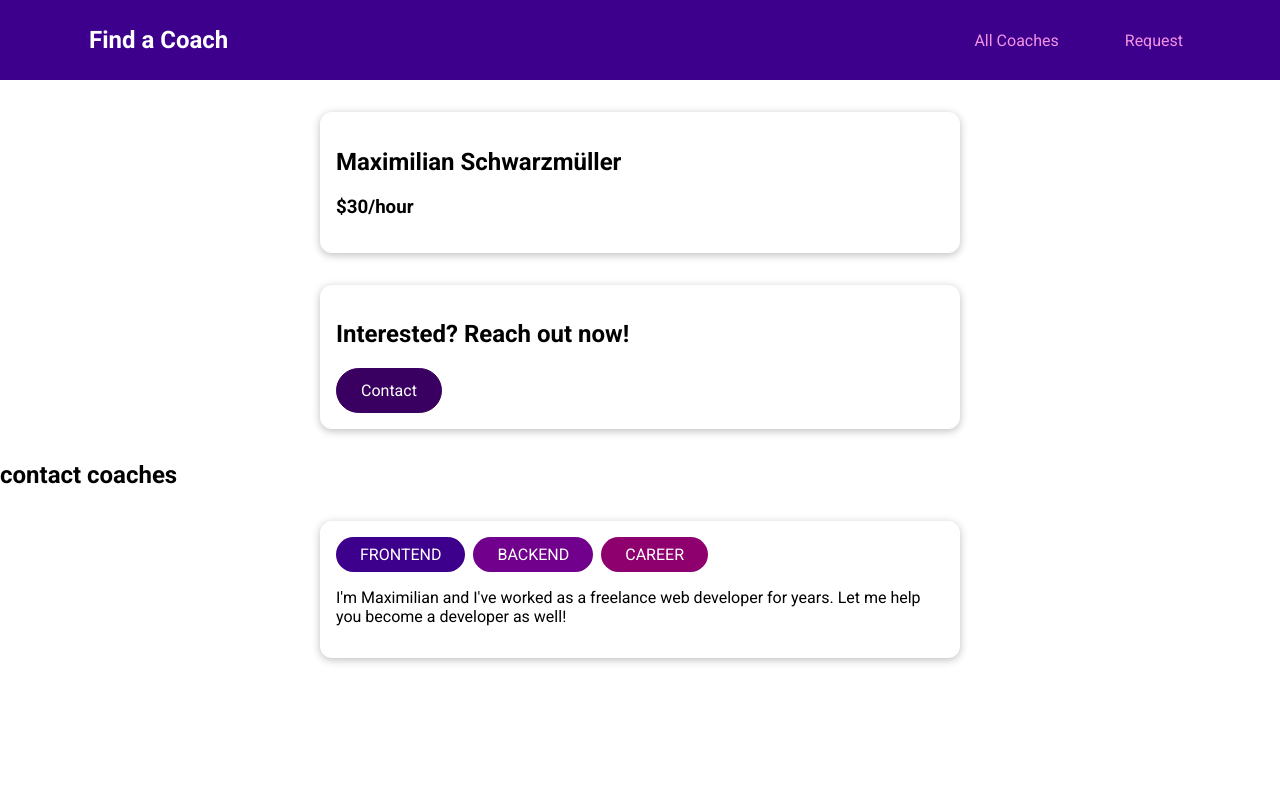
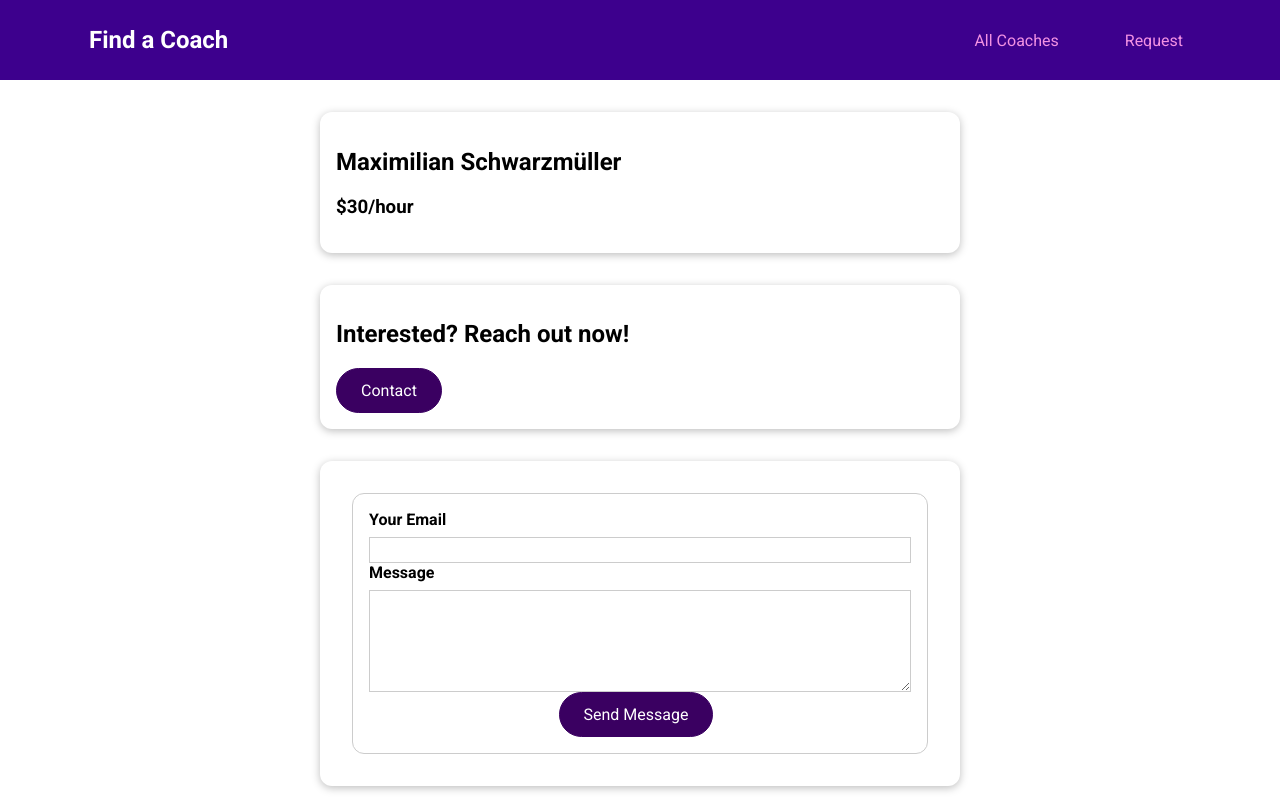
Before and after one commit to meet-vaghasiya/coach-finder-vuejs, a Vue app: page /coaches/c1/contact in a window 1280 px wide. Shown: the top 800 px of the page. Built offline with nearby package versions, Linux system fonts and the light colour scheme.

Commit message:
request coach and list of perticular coach is added

```diff
--- /dev/null
+++ b/src/components/requests/RequestsItem.vue
@@ -0,0 +1,40 @@
+<template>
+  <li>
+    <div>
+      <a :href="emailLink">{{ email }}</a>
+    </div>
+    <p>{{ message }}</p>
+  </li>
+</template>
+<script>
+export default {
+  props: ['email', 'message'],
+  computed: {
+    emailLink() {
+      return 'mailto:' + this.email;
+    }
+  }
+};
+</script>
+<style scoped>
+li {
+  margin: 1rem 0;
+  border: 1px solid #ccc;
+  padding: 1rem;
+}
+
+a {
+  color: #3d008d;
+  text-decoration: none;
+  font-weight: bold;
+}
+
+a:hover,
+a:active {
+  color: #8d007a;
+}
+
+p {
+  margin: 0.5rem 0 0 0;
+}
+</style>
--- a/src/pages/requests/ContactCoaches.vue
+++ b/src/pages/requests/ContactCoaches.vue
@@ -1,11 +1,98 @@
 <template>
   <div>
-    <h1>contact coaches</h1>
+    <!-- <h1>contact coaches</h1>
+     -->
+    <base-card>
+      <form @submit.prevent="submitForm">
+        <div class="form-controls">
+          <label for="email">Your Email</label>
+          <input type="text" name="" id="email" v-model.trim="email" />
+        </div>
+        <div class="form-controls">
+          <label for="message">Message</label>
+          <textarea rows="5" type="text" v-model.trim="message" id="message" />
+        </div>
+        <p v-if="!formIsValid" class="errors">
+          Please enter a valid email and non-empty message.
+        </p>
+        <div class="actions">
+          <base-button>Send Message</base-button>
+        </div>
+      </form>
+    </base-card>
   </div>
 </template>
 
 <script>
-export default {};
+export default {
+  data() {
+    return {
+      email: '',
+      message: '',
+      formIsValid: true
+    };
+  },
+  methods: {
+    submitForm() {
+      if (
+        this.email === '' ||
+        this.message === '' ||
+        !this.email.includes('@')
+      ) {
+        this.formIsValid = false;
+        return;
+      }
+      this.$store.dispatch('requests/contactCoach', {
+        email: this.email,
+        message: this.message,
+        coachId: this.$route.params.id
+      });
+      this.$router.replace('/coaches');
+    }
+  }
+};
 </script>
 
-<style lang="scss" scoped></style>
+<style scoped>
+form {
+  margin: 1rem;
+  border: 1px solid #ccc;
+  border-radius: 12px;
+  padding: 1rem;
+}
+
+.form-control {
+  margin: 0.5rem 0;
+}
+
+label {
+  font-weight: bold;
+  margin-bottom: 0.5rem;
+  display: block;
+}
+
+input,
+textarea {
+  display: block;
+  width: 100%;
+  font: inherit;
+  border: 1px solid #ccc;
+  padding: 0.15rem;
+}
+
+input:focus,
+textarea:focus {
+  border-color: #3d008d;
+  background-color: #faf6ff;
+  outline: none;
+}
+
+.errors {
+  font-weight: bold;
+  color: red;
+}
+
+.actions {
+  text-align: center;
+}
+</style>
--- a/src/pages/requests/RequestReceived.vue
+++ b/src/pages/requests/RequestReceived.vue
@@ -1,9 +1,50 @@
 <template>
-  <div></div>
+  <section>
+    <base-card>
+      <h2>Requests Received</h2>
+      <ul v-if="hasRequest">
+        <requests-item
+          v-for="req in receivedRequests"
+          :key="req.id"
+          :email="req.userEmail"
+          :message="req.message"
+        ></requests-item>
+      </ul>
+      <h3 v-else>You have't received any requests yet!</h3>
+    </base-card>
+  </section>
 </template>
 
 <script>
-export default {};
+import RequestsItem from '@/components/requests/RequestsItem';
+export default {
+  components: {
+    RequestsItem
+  },
+  computed: {
+    receivedRequests() {
+      return this.$store.getters['requests/requests'];
+    },
+    hasRequest() {
+      return this.$store.getters['requests/hasRequest'];
+    }
+  }
+};
 </script>
 
-<style lang="scss" scoped></style>
+<style scoped>
+header {
+  text-align: center;
+}
+
+ul {
+  list-style: none;
+  margin: 2rem auto;
+  padding: 0;
+  max-width: 30rem;
+}
+
+h3 {
+  text-align: center;
+}
+</style>
--- a/src/store/index.js
+++ b/src/store/index.js
@@ -1,9 +1,11 @@
 import { createStore } from 'vuex';
 import coachesModule from './modules/coaches/index';
+import requestModule from './modules/requests/index';
 
 const store = createStore({
   modules: {
-    coaches: coachesModule
+    coaches: coachesModule,
+    requests: requestModule
   },
   state() {
     return {
--- /dev/null
+++ b/src/store/modules/requests/actions.js
@@ -0,0 +1,11 @@
+export default {
+  contactCoach(context, payload) {
+    const newRequest = {
+      userEmail: payload.email,
+      message: payload.message,
+      coachId: payload.coachId,
+      id: new Date().toISOString()
+    };
+    context.commit('addRequest', newRequest);
+  }
+};
--- /dev/null
+++ b/src/store/modules/requests/getters.js
@@ -0,0 +1,9 @@
+export default {
+  requests(state, _, _2, rootGetters) {
+    const coachId = rootGetters.userId;
+    return state.requests.filter(req => req.coachId === coachId); // we can only see our request so we use filter here
+  },
+  hasRequest(_, getters) {
+    return getters.requests && getters.requests.length > 0;
+  }
+};
--- /dev/null
+++ b/src/store/modules/requests/index.js
@@ -0,0 +1,15 @@
+import mutations from './mutations';
+import actions from './actions';
+import getters from './getters';
+
+export default {
+  namespaced: true,
+  state() {
+    return {
+      requests: []
+    };
+  },
+  mutations,
+  actions,
+  getters
+};
--- /dev/null
+++ b/src/store/modules/requests/mutations.js
@@ -0,0 +1,5 @@
+export default {
+  addRequest(state, payload) {
+    state.requests.push(payload);
+  }
+};
```
Also changed, not shown: notes.txt.
